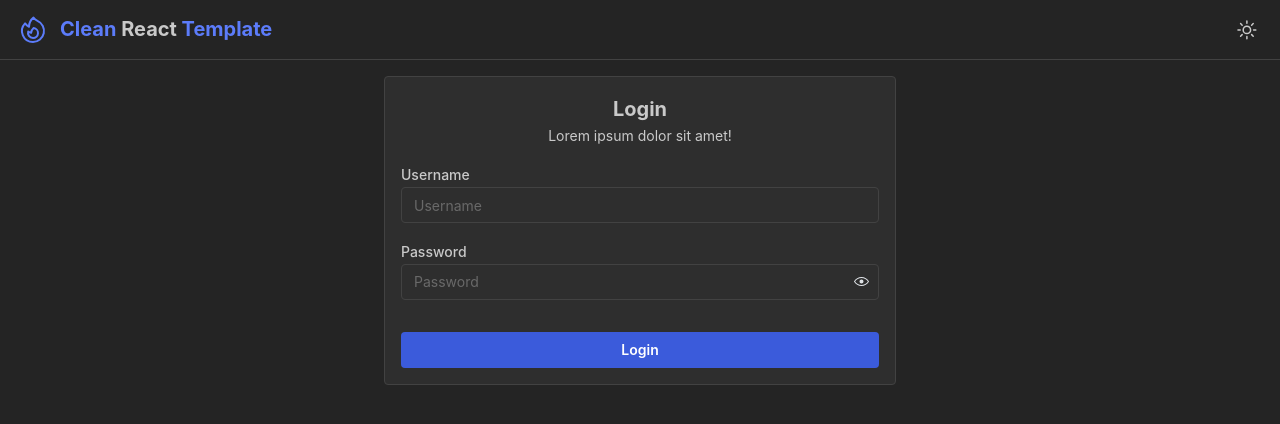
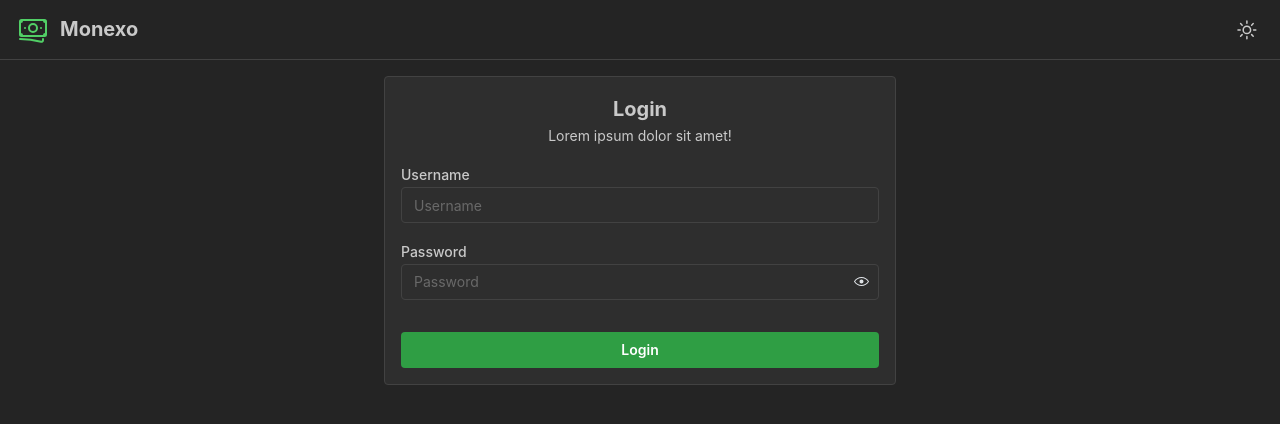
Before and after one commit to saacostam/monexo, a React (Vite) app: page /#/ in a window 1280 px wide. Shown: the top 424 px of the page. Built offline with nearby package versions, Linux system fonts and the light colour scheme; no server answers.

Commit message:
feat: update logo and branding colors

```diff
--- a/src/mantine-theme.ts
+++ b/src/mantine-theme.ts
@@ -1,5 +1,5 @@
 export const theme = {
-	primaryColor: "indigo",
+	primaryColor: "green",
 	components: {
 		Modal: {
 			defaultProps: {
--- a/src/shared/components/logo/logo.tsx
+++ b/src/shared/components/logo/logo.tsx
@@ -1,5 +1,5 @@
 import { Flex, Text, ThemeIcon } from "@mantine/core";
-import { FireIcon } from "@/shared/icons";
+import { BankNotesIcon } from "@/shared/icons";
 
 export function Logo() {
 	return (
@@ -9,14 +9,10 @@ export function Logo() {
 				size="lg"
 				color="var(--mantine-primary-color-5)"
 			>
-				<FireIcon />
+				<BankNotesIcon />
 			</ThemeIcon>
 			<Text fw="bold" size="xl">
-				<span style={{ color: "var(--mantine-primary-color-5)" }}>Clean</span>{" "}
-				React{" "}
-				<span style={{ color: "var(--mantine-primary-color-5)" }}>
-					Template
-				</span>
+				Monexo
 			</Text>
 		</Flex>
 	);
```
